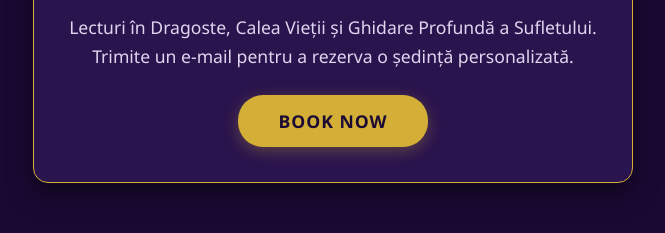
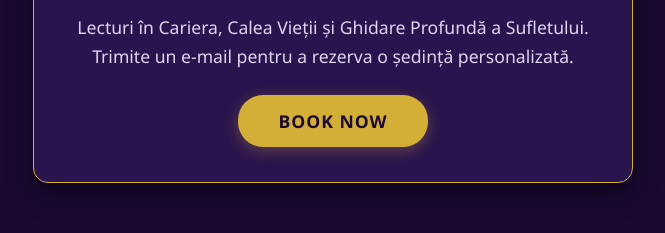
Before and after one commit to splitlightltd-gif/Lunar-Veil-tarot, a plain HTML site: page index.html in a window 1280 px wide. Shown: the part 511-744 px from the top of the page, without its empty margins (307-972 px from the left). Drawn offline with Linux system fonts and the light colour scheme.

Commit message:
Update index.html

```diff
--- a/index.html
+++ b/index.html
@@ -78,7 +78,7 @@
 
         <div class="content">
             <h1>🔮 Lunar Veil Tarot</h1>
-            <p>Lecturi în Dragoste, Calea Vieții și Ghidare Profundă a Sufletului. Trimite un e-mail pentru a rezerva o ședință personalizată.</p>
+            <p>Lecturi în Cariera, Calea Vieții și Ghidare Profundă a Sufletului. Trimite un e-mail pentru a rezerva o ședință personalizată.</p>
 
             <!-- Schimbă adresa de mai jos cu e-mailul tău real. Păstrează textul "mailto:" în față -->
             <a href="mailto:splitlight.ltd@gmail.com" class="btn">BOOK NOW</a>
```
